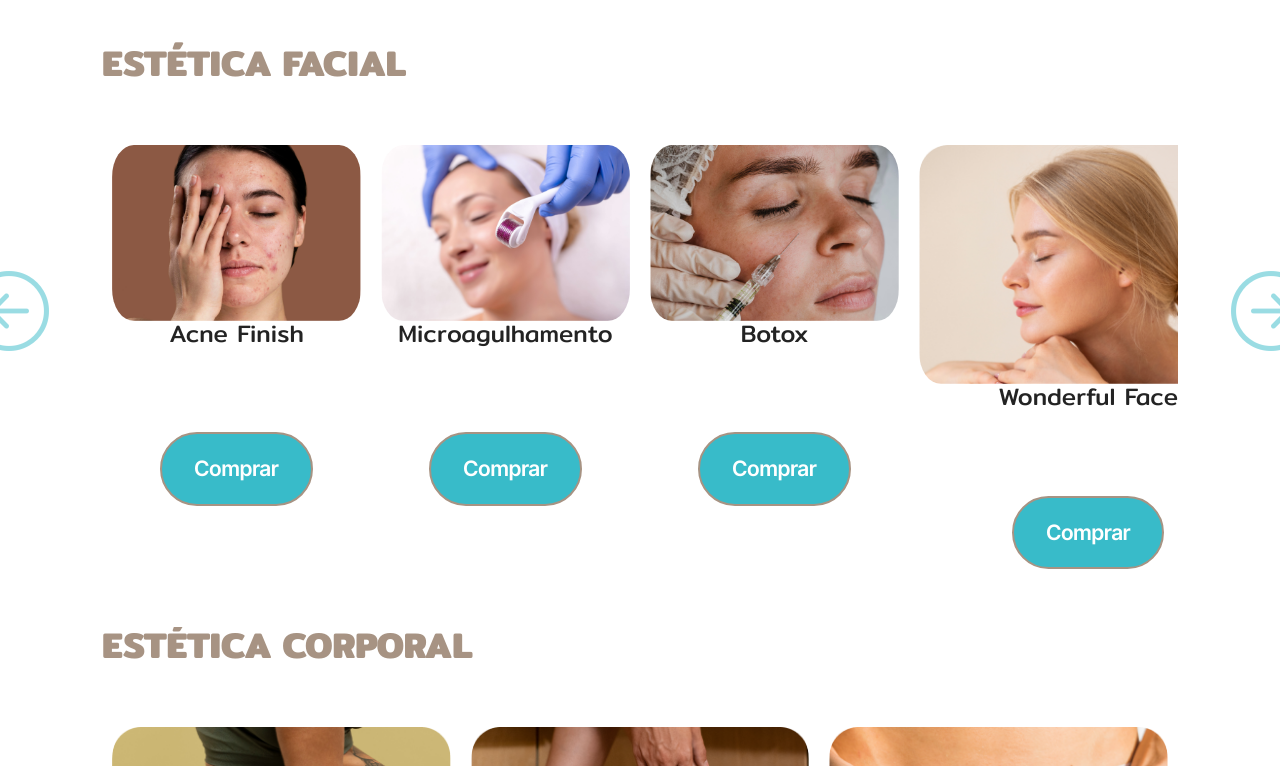
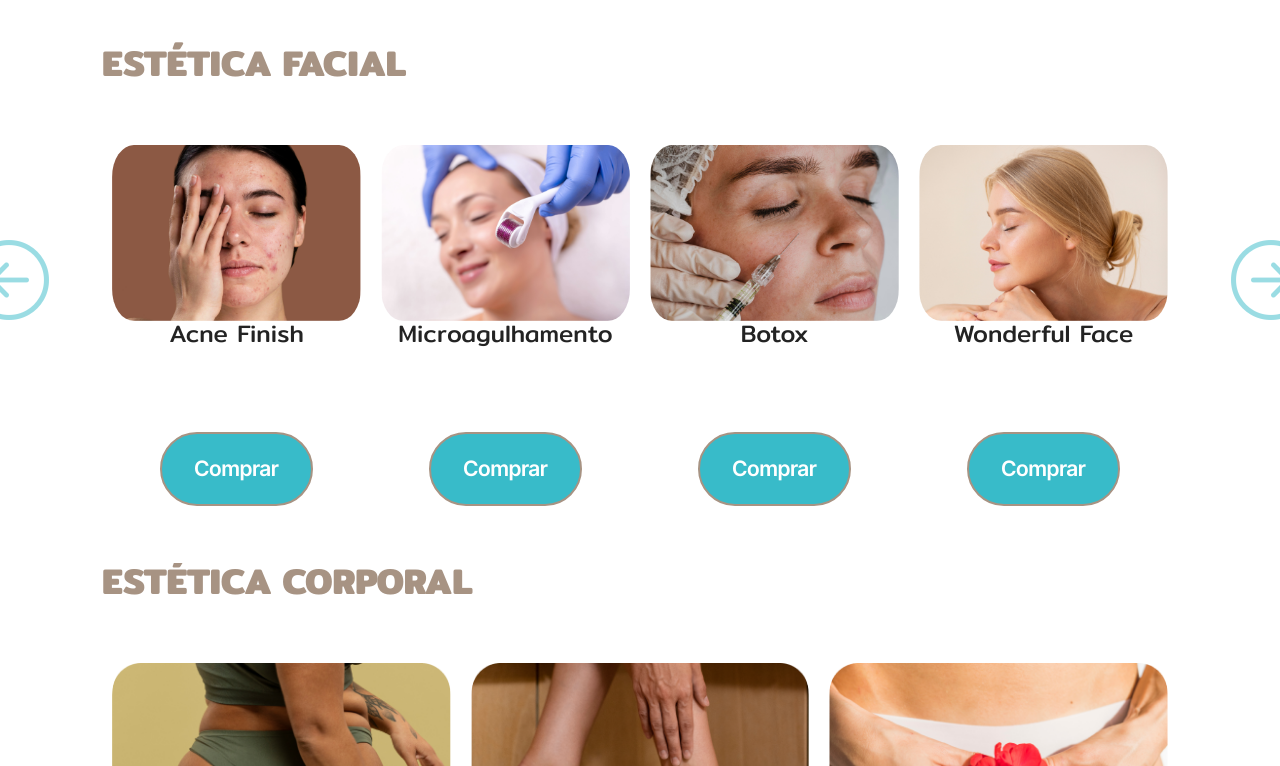
Before and after one commit to samsoaress/majo-site, a website: page index.html in a window 1280 px wide. Shown: the part 2034-2800 px from the top of the page. Drawn offline with nearby package versions, Linux system fonts and the light colour scheme; a web font is replaced by a local one.

Commit message:
Gitacora saved 1 changed files

```diff
--- a/index.html
+++ b/index.html
@@ -510,7 +510,7 @@
               </div>
             </div>
             <div class="carousel-item">
-              <div class="col-md-4">
+              <div class="col-md-3">
                 <div class="card">
                   <div class="card-img">
                     <img src="assets/images/carousel-1/Wonderful Face.png" class="img-fluid">
```
